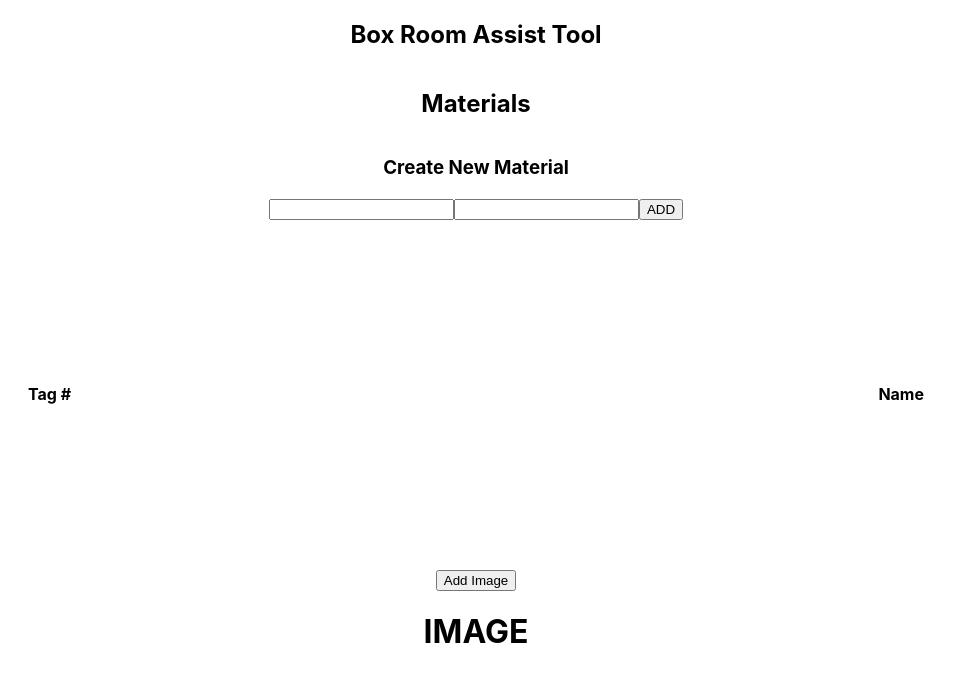
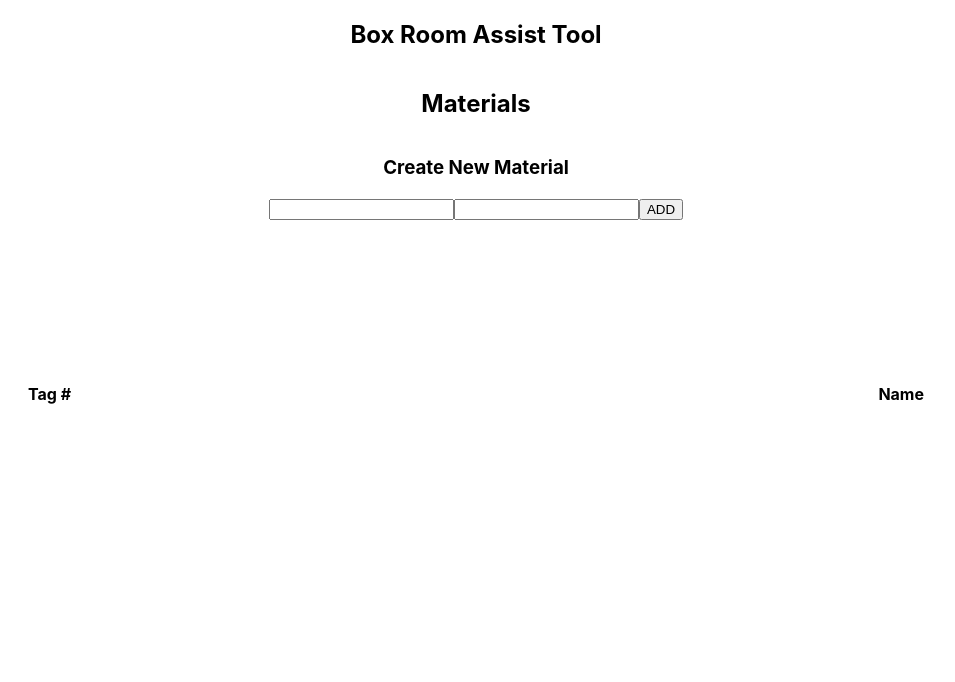
Before and after one commit to AasaChristian/box-rom, a React (Create React App) app: page / in a window 1280 px wide. Shown: the top 682 px of the page, without its empty margins (164-1119 px from the left). Built offline with nearby package versions, Linux system fonts and the light colour scheme; no server answers.

Commit message:
commented out imginput

```diff
--- a/src/App.js
+++ b/src/App.js
@@ -32,7 +32,7 @@ console.log(materials, "materials")
 <MaterialBoard
 createNewMaterial = {createNewMaterial}
 />
-<ImgInput/>
+{/* <ImgInput/> */}
 
 
     </div>
```
